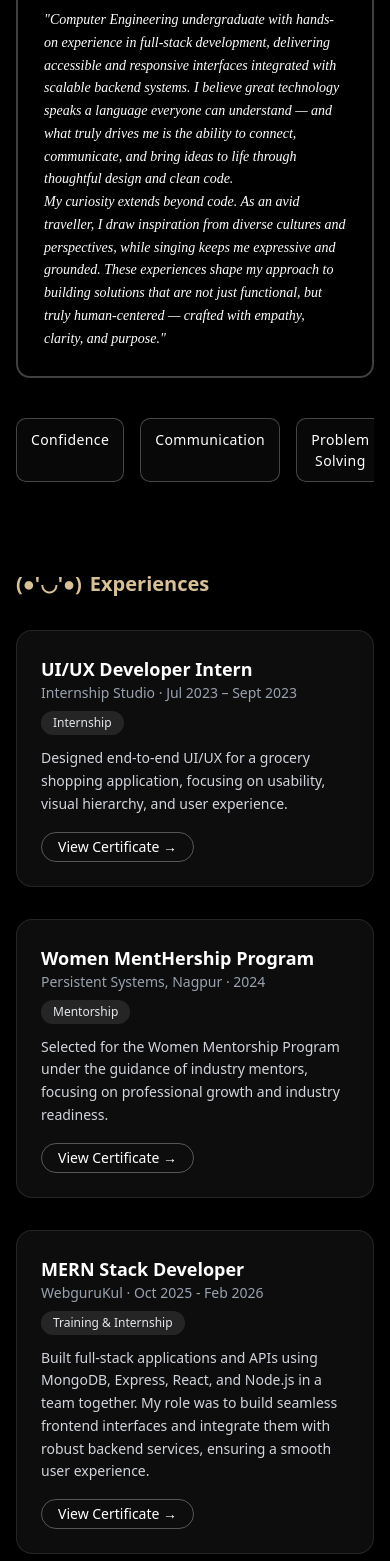
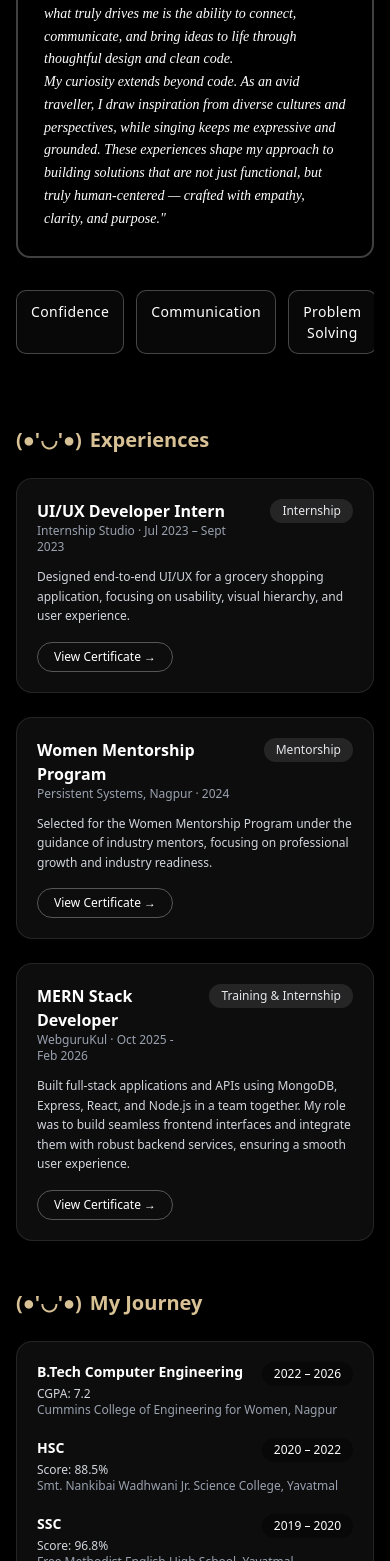
Before and after one commit to srushtipadole/srushti_portfolio, a React (Vite) app: page / in a window 390 px wide. Shown: the part 1495-3056 px from the top of the page. Built offline with nearby package versions, Linux system fonts and the light colour scheme; a web font is replaced by a local one.

Commit message:
Refactor AboutSection layout and styles
Updated styles and structure in AboutSection component for improved layout and responsiveness. Added copy protection and adjusted spacing for better visual consistency.

```diff
--- a/src/components/homepage/AboutSection.jsx
+++ b/src/components/homepage/AboutSection.jsx
@@ -14,17 +14,26 @@ export default function About() {
   const [selectedCert, setSelectedCert] = useState(null);
 
   return (
-    <main id="about" className="bg-black text-white pt-32 pb-24">
+    <main
+      id="about"
+      className="bg-black text-white pt-24 sm:pt-32 pb-16 sm:pb-24"
+      // ── COPY PROTECTION ──────────────────────────────────────────
+      onCopy={(e) => e.preventDefault()}
+      onCut={(e) => e.preventDefault()}
+      onContextMenu={(e) => e.preventDefault()}
+      style={{ userSelect: "none", WebkitUserSelect: "none", MozUserSelect: "none" }}
+      // ─────────────────────────────────────────────────────────────
+    >
       <h1 className="text-center text-3xl sm:text-5xl font-extrabold text-white mb-10 sm:mb-16 px-4">
         About Me
       </h1>
 
       {/* ================= SECTION 1: INTRO ================= */}
-      <section className="max-w-7xl mx-auto px-4 sm:px-6 mb-20 sm:mb-32">
-        <div className="flex flex-col lg:flex-row gap-12 lg:gap-20 items-center lg:items-start">
+      <section className="max-w-7xl mx-auto px-4 sm:px-6 mb-16 sm:mb-32">
+        <div className="flex flex-col lg:flex-row gap-10 lg:gap-20 items-center lg:items-start">
 
           {/* LEFT: IMAGE */}
-          <div className="flex ml-0 lg:ml-15 justify-center shrink-0">
+          <div className="flex justify-center lg:ml-15 shrink-0">
             <div className="relative group">
               {/* Glow Border */}
               <div
@@ -37,7 +46,7 @@ export default function About() {
               <img
                 src="/assets/sru_photo.jpeg"
                 alt="Srushti Padole"
-                className="relative w-[290px] h-[380px] md:w-[360px] md:h-[520px]
+                className="relative w-[230px] h-[300px] sm:w-[290px] sm:h-[380px] md:w-[360px] md:h-[520px]
                 object-cover rounded-4xl
                 border border-white/30
                 transition duration-500 group-hover:scale-105
@@ -49,8 +58,9 @@ export default function About() {
           </div>
 
           {/* RIGHT: BIO + SKILL CARDS */}
-          <div className="flex flex-col justify-center gap-10 ml-0 lg:ml-18 w-full">
-            <div className="max-w-2xl">
+          <div className="flex flex-col justify-center gap-8 lg:gap-10 lg:ml-18 w-full">
+            {/* BIO CARD */}
+            <div className="w-full max-w-2xl mx-auto lg:mx-0">
               <div
                 className="led-card"
                 onMouseMove={(e) => {
@@ -62,48 +72,47 @@ export default function About() {
                 <p className="italic leading-relaxed font-[Playfair_Display] text-white text-sm sm:text-base">
                   "Computer Engineering undergraduate with hands-on experience in full-stack development, delivering accessible and responsive interfaces integrated with scalable backend systems. I believe great technology speaks a language everyone can understand — and what truly drives me is the ability to connect, communicate, and bring ideas to life through thoughtful design and clean code.
                   <br />
-My curiosity extends beyond code. As an avid traveller, I draw inspiration from diverse cultures and perspectives, while singing keeps me expressive and grounded. These experiences shape my approach to building solutions that are not just functional, but truly human-centered — crafted with empathy, clarity, and purpose."
+                  My curiosity extends beyond code. As an avid traveller, I draw inspiration from diverse cultures and perspectives, while singing keeps me expressive and grounded. These experiences shape my approach to building solutions that are not just functional, but truly human-centered — crafted with empathy, clarity, and purpose."
                 </p>
               </div>
             </div>
 
-            {/*
-              CLIPPING FIX:
-              - overflow-x-auto only on mobile (below lg) for horizontal scroll
-              - overflow-visible on lg+ so the HoverCard popup is never clipped
-              - SkillHoverCard uses avoidCollisions + z-[9999] + side="top" on mobile
-                so the popup always escapes the scroll container
-            */}
-            <div className="flex gap-4 shrink-0 overflow-x-auto lg:overflow-visible pb-2 lg:pb-0">
+            {/* SKILL CARDS ROW */}
+            <div className="flex gap-3 sm:gap-4 overflow-x-auto lg:overflow-visible pb-2 lg:pb-0 scroll-smooth w-full">
               <SkillHoverCard
                 label="Confidence"
                 image="/assets/conference.jpg"
                 title="Public Speaking & Leadership"
                 description="Presented projects at conferences, led technical demos, and communicated ideas confidently to industry professionals."
+                side="top"
               />
               <SkillHoverCard
                 label="Communication"
                 image="/assets/communication.png"
                 title="Clear & Effective Communication"
                 description="Strong verbal and written communication developed through teamwork, presentations, and collaboration."
+                side="top"
               />
               <SkillHoverCard
                 label="Problem Solving"
                 image="/assets/problem-solving.png"
                 title="Analytical Thinking"
                 description="Break down complex problems and design scalable, efficient solutions."
+                side="top"
               />
               <SkillHoverCard
                 label="Team Player"
                 image="/assets/team-work.jpg"
                 title="Collaborative Mindset"
                 description="Worked in teams, reviewed code, shared ideas, and supported peers."
+                side="top"
               />
               <SkillHoverCard
                 label="Adaptability"
                 image="/assets/adaptability.png"
                 title="Quick Learner"
                 description="Comfortable adapting to new tools, technologies, and environments."
+                side="top"
               />
             </div>
           </div>
@@ -111,11 +120,11 @@ My curiosity extends beyond code. As an avid traveller, I draw inspiration from
       </section>
 
       {/* ================= SECTION 2: EXPERIENCE + JOURNEY ================= */}
-      <section className="max-w-7xl mx-auto px-4 sm:px-6 mb-20 sm:mb-32">
+      <section className="max-w-7xl mx-auto px-4 sm:px-6 mb-16 sm:mb-32">
         <div className="grid grid-cols-1 lg:grid-cols-2 gap-12 lg:gap-20 items-start">
 
           {/* LEFT: EXPERIENCE */}
-          <div className="flex flex-col gap-8">
+          <div className="flex flex-col gap-6 sm:gap-8">
             <h2 className="text-xl font-bold text-[#d8c195] flex items-center gap-2">
               <span>(●'◡'●)</span> Experiences
             </h2>
@@ -131,7 +140,7 @@ My curiosity extends beyond code. As an avid traveller, I draw inspiration from
                 image: "/certificates/InternshipStudio.jpg",
               },
               {
-                role: "Women MentHership Program",
+                role: "Women Mentorship Program",
                 org: "Persistent Systems, Nagpur",
                 time: "2024",
                 desc: "Selected for the Women Mentorship Program under the guidance of industry mentors, focusing on professional growth and industry readiness.",
@@ -140,7 +149,7 @@ My curiosity extends beyond code. As an avid traveller, I draw inspiration from
                 image: "/certificates/Persistent.jpg",
               },
               {
-                role: "MERN Stack Developer ",
+                role: "MERN Stack Developer",
                 org: "WebguruKul",
                 time: "Oct 2025 - Feb 2026",
                 desc: "Built full-stack applications and APIs using MongoDB, Express, React, and Node.js in a team together. My role was to build seamless frontend interfaces and integrate them with robust backend services, ensuring a smooth user experience.",
@@ -151,32 +160,30 @@ My curiosity extends beyond code. As an avid traveller, I draw inspiration from
             ].map((item, i) => (
               <div
                 key={i}
-                className="
-                  rounded-2xl p-6
+                className="rounded-2xl p-5 sm:p-6
                   bg-white/5 border border-white/10
                   transition-all duration-300
-                  hover:-translate-y-1
-                "
+                  hover:-translate-y-1"
               >
                 <div className="flex justify-between items-start flex-wrap gap-2">
-                  <div>
-                    <h3 className="text-lg font-semibold">{item.role}</h3>
-                    <p className="text-sm text-gray-400">
+                  <div className="flex-1 min-w-0 pr-2">
+                    <h3 className="text-base sm:text-lg font-semibold">{item.role}</h3>
+                    <p className="text-xs sm:text-sm text-gray-400">
                       {item.org} · {item.time}
                     </p>
                   </div>
-                  <span className="text-xs px-3 py-1 rounded-full bg-white/10 text-gray-200 shrink-0">
+                  <span className="text-xs px-3 py-1 rounded-full bg-white/10 text-gray-200 shrink-0 whitespace-nowrap">
                     {item.tag}
                   </span>
                 </div>
 
-                <p className="text-sm text-gray-300 mt-3 leading-relaxed">
+                <p className="text-xs sm:text-sm text-gray-300 mt-3 leading-relaxed">
                   {item.desc}
                 </p>
 
                 <button
                   onClick={() => setSelectedCert(item.image)}
-                  className="mt-4 text-sm border border-white/30 px-4 py-1 rounded-full hover:bg-white hover:text-black transition"
+                  className="mt-4 text-xs sm:text-sm border border-white/30 px-4 py-1.5 rounded-full hover:bg-white hover:text-black transition"
                 >
                   {item.action}
                 </button>
@@ -186,64 +193,52 @@ My curiosity extends beyond code. As an avid traveller, I draw inspiration from
 
           {/* RIGHT: MY JOURNEY */}
           <div className="flex flex-col">
-            <h2 className="text-xl font-bold text-[#d8c195] flex items-center gap-2 pb-8">
+            <h2 className="text-xl font-bold text-[#d8c195] flex items-center gap-2 pb-6 sm:pb-8">
               <span>(●'◡'●)</span> My Journey
             </h2>
 
-            <div className="rounded-2xl p-8 space-y-6 bg-white/5 border border-white/10">
+            <div className="rounded-2xl p-5 sm:p-8 space-y-5 sm:space-y-6 bg-white/5 border border-white/10">
               <div>
                 <div className="flex justify-between flex-wrap gap-2">
-                  <h3 className="font-semibold">B.Tech Computer Engineering</h3>
-                  <span className="text-xs bg-black/40 px-3 py-1 rounded-full shrink-0">
-                    2022 – 2026
-                  </span>
+                  <h3 className="font-semibold text-sm sm:text-base">B.Tech Computer Engineering</h3>
+                  <span className="text-xs bg-black/40 px-3 py-1 rounded-full shrink-0">2022 – 2026</span>
                 </div>
-                <p className="text-sm text-gray-300">CGPA: 7.2</p>
-                <p className="text-sm text-gray-400">
-                  Cummins College of Engineering for Women, Nagpur
-                </p>
+                <p className="text-xs sm:text-sm text-gray-300">CGPA: 7.2</p>
+                <p className="text-xs sm:text-sm text-gray-400">Cummins College of Engineering for Women, Nagpur</p>
               </div>
 
               <div>
                 <div className="flex justify-between flex-wrap gap-2">
-                  <h3 className="font-semibold">HSC</h3>
-                  <span className="text-xs bg-black/40 px-3 py-1 rounded-full shrink-0">
-                    2020 – 2022
-                  </span>
+                  <h3 className="font-semibold text-sm sm:text-base">HSC</h3>
+                  <span className="text-xs bg-black/40 px-3 py-1 rounded-full shrink-0">2020 – 2022</span>
                 </div>
-                <p className="text-sm text-gray-300">Score: 88.5%</p>
-                <p className="text-sm text-gray-400">
-                  Smt. Nankibai Wadhwani Jr. Science College, Yavatmal
-                </p>
+                <p className="text-xs sm:text-sm text-gray-300">Score: 88.5%</p>
+                <p className="text-xs sm:text-sm text-gray-400">Smt. Nankibai Wadhwani Jr. Science College, Yavatmal</p>
               </div>
 
               <div>
                 <div className="flex justify-between flex-wrap gap-2">
-                  <h3 className="font-semibold">SSC</h3>
-                  <span className="text-xs bg-black/40 px-3 py-1 rounded-full shrink-0">
-                    2019 – 2020
-                  </span>
+                  <h3 className="font-semibold text-sm sm:text-base">SSC</h3>
+                  <span className="text-xs bg-black/40 px-3 py-1 rounded-full shrink-0">2019 – 2020</span>
                 </div>
-                <p className="text-sm text-gray-300">Score: 96.8%</p>
-                <p className="text-sm text-gray-400">
-                  Free Methodist English High School, Yavatmal
-                </p>
+                <p className="text-xs sm:text-sm text-gray-300">Score: 96.8%</p>
+                <p className="text-xs sm:text-sm text-gray-400">Free Methodist English High School, Yavatmal</p>
               </div>
             </div>
 
             {/* ================= CERTIFICATES ================= */}
-            <div className="mt-20">
-              <h3 className="text-xl font-semibold text-white mb-8 tracking-wide">
+            <div className="mt-12 sm:mt-20">
+              <h3 className="text-lg sm:text-xl font-semibold text-white mb-5 sm:mb-8 tracking-wide">
                 📜 Certifications
               </h3>
 
-              <div className="flex flex-wrap gap-6">
-                <button onClick={() => setSelectedCert("/certificates/Coursera.png")} className="cert-btn">Coursera - [ HTML, CSS , JS ] → </button>
-                <button onClick={() => setSelectedCert("/certificates/MERN.jpg")} className="cert-btn">MERN Stack Certification → </button>
-                <button onClick={() => setSelectedCert("/certificates/C++.png")} className="cert-btn">Coding Ninjas - [ C++ Programming ] → </button>
-                <button onClick={() => setSelectedCert("/certificates/GenAi.png")} className="cert-btn">GenAI Intro → </button>
-                <button onClick={() => setSelectedCert("/certificates/iitg-excellence.jpg")} className="cert-btn">IITG - [ Certificate of Excellence ] → </button>
-                <button onClick={() => setSelectedCert("/certificates/Abhyudaya.jpg")} className="cert-btn">Abhyudaya Hackathon → </button>
+              <div className="flex flex-wrap gap-3 sm:gap-6">
+                <button onClick={() => setSelectedCert("/certificates/Coursera.png")} className="cert-btn">Coursera - [ HTML, CSS , JS ] →</button>
+                <button onClick={() => setSelectedCert("/certificates/MERN.jpg")} className="cert-btn">MERN Stack Certification →</button>
+                <button onClick={() => setSelectedCert("/certificates/C++.png")} className="cert-btn">Coding Ninjas - [ C++ Programming ] →</button>
+                <button onClick={() => setSelectedCert("/certificates/GenAi.png")} className="cert-btn">GenAI Intro →</button>
+                <button onClick={() => setSelectedCert("/certificates/iitg-excellence.jpg")} className="cert-btn">IITG - [ Certificate of Excellence ] →</button>
+                <button onClick={() => setSelectedCert("/certificates/Abhyudaya.jpg")} className="cert-btn">Abhyudaya Hackathon →</button>
               </div>
             </div>
           </div>
@@ -269,12 +264,12 @@ My curiosity extends beyond code. As an avid traveller, I draw inspiration from
               onClick={(e) => e.stopPropagation()}
               className="relative max-w-4xl w-full
                          bg-[#0b0b0b] border border-white/20
-                         rounded-2xl p-4 shadow-2xl"
+                         rounded-2xl p-3 sm:p-4 shadow-2xl"
             >
               <button
                 onClick={() => setSelectedCert(null)}
                 className="absolute top-3 right-3 text-white/70
-                           hover:text-white text-lg"
+                           hover:text-white text-lg z-10"
               >
                 ✕
               </button>
@@ -282,8 +277,7 @@ My curiosity extends beyond code. As an avid traveller, I draw inspiration from
               <img
                 src={selectedCert}
                 alt="Certificate"
-                className="w-full max-h-[80vh] object-contain rounded-lg
-                select-none pointer-events-none"
+                className="w-full max-h-[75vh] sm:max-h-[80vh] object-contain rounded-lg select-none pointer-events-none"
                 draggable="false"
                 onContextMenu={(e) => e.preventDefault()}
               />
```
